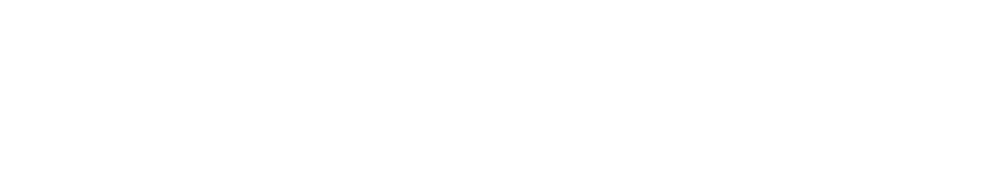
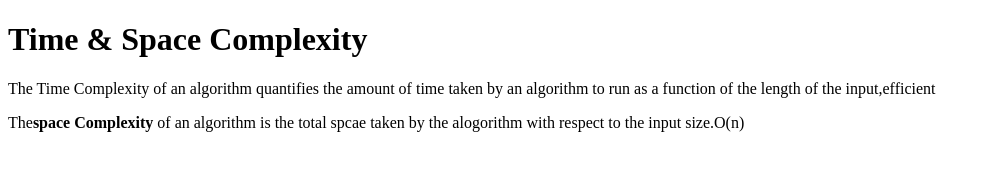
Before and after one commit to acciojob/time-and-space-complexity-premareddys, a website: page main.html in a window 1280 px wide. Shown: the whole page, without its empty margins (0-991 px from the left). Drawn offline with Linux system fonts and the light colour scheme.

Commit message:
created a submission

```diff
--- a/main.html
+++ b/main.html
@@ -8,7 +8,10 @@
 
 <body>
 	<!-- the entire body must be written by student -->
-    <script type="text/javascript" src="./script.js">
+	<h1>Time & Space Complexity</h1>
+	<p>The Time Complexity of an algorithm quantifies the amount of time taken by an algorithm to run as a function of the length of the input,efficient</p>
+    <p>The<b>space Complexity</b> of an algorithm is the total spcae taken by the alogorithm with respect to the input size.O(n)</p>
+	<script type="text/javascript" src="./script.js">
 </script>
 
 </body>
```
